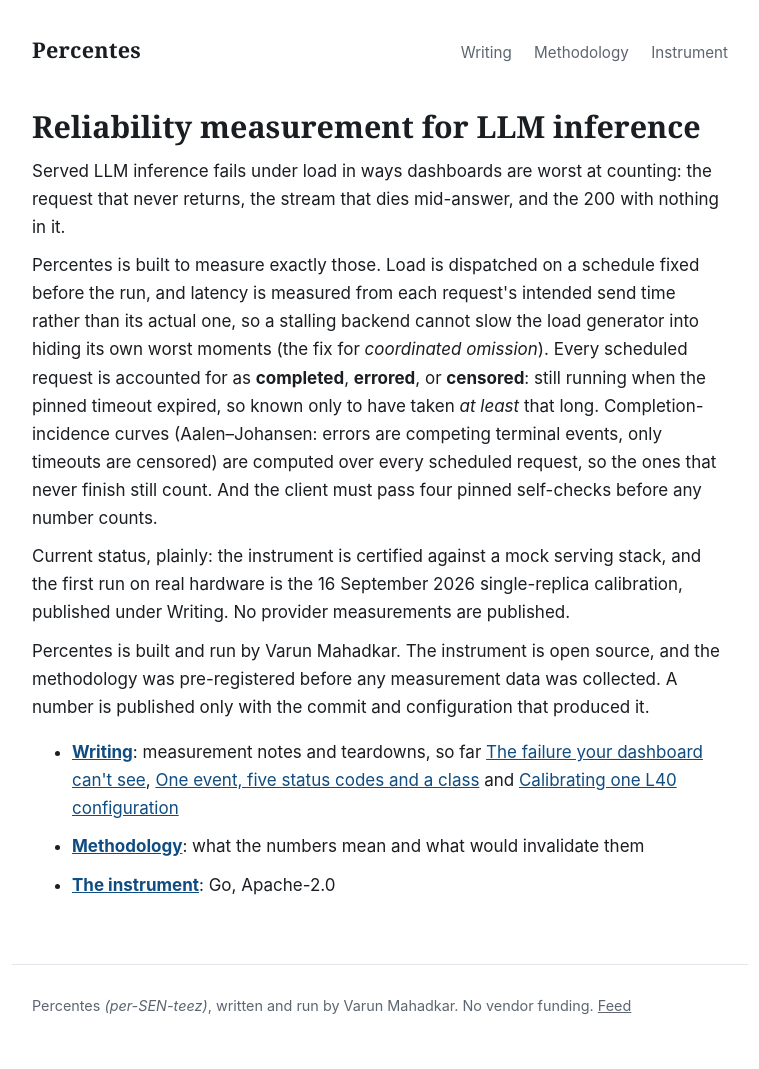
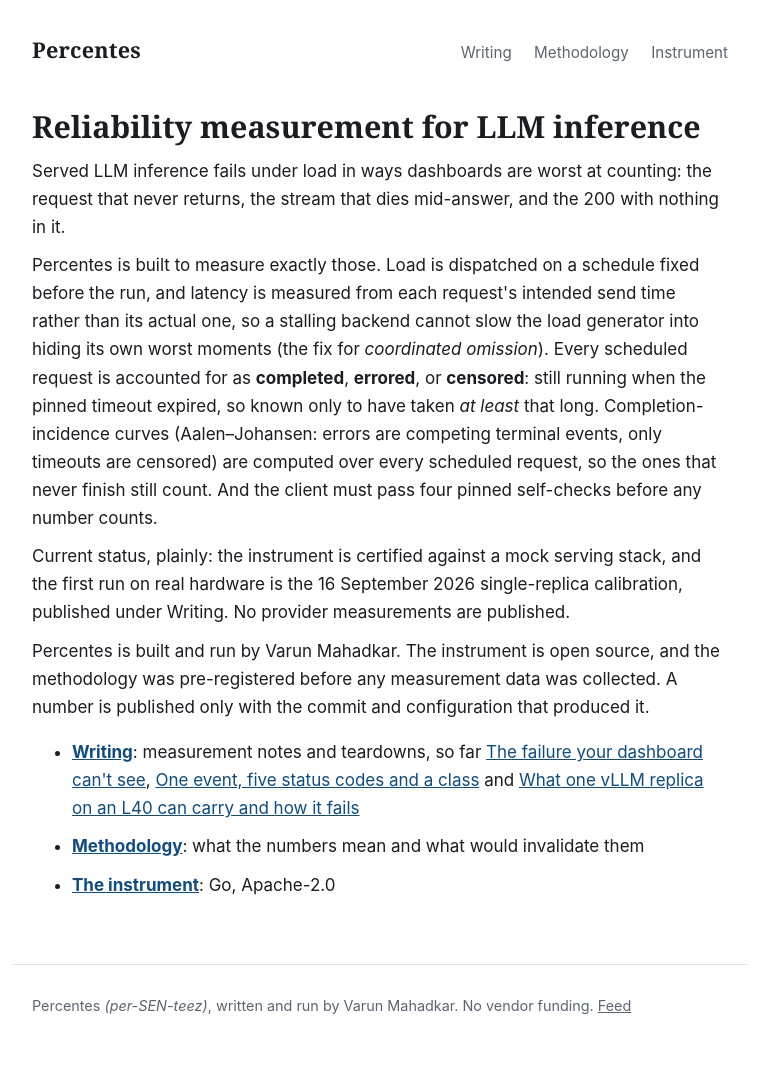
Before and after one commit to percentes/percentes.github.io, a Jekyll site: the page built from index.md, in a window 1280 px wide. Shown: the whole page, without its empty margins (260-1019 px from the left). Built offline with Jekyll 4.4.1, drawn with Linux system fonts in a browser that asks for light colours; our own code applies the rules of GitHub Pages for plain Markdown files.

```diff
--- a/index.md
+++ b/index.md
@@ -31,6 +31,6 @@ source, and the methodology was pre-registered before any measurement
 data was collected. A number is published only with the commit and
 configuration that produced it.
 
-- **[Writing](/writing/)**: measurement notes and teardowns, so far [The failure your dashboard can't see](/writing/2026/the-failure-your-dashboard-cannot-see/), [One event, five status codes and a class](/writing/2026/one-event-five-status-codes-and-a-class/) and [Calibrating one L40 configuration](/writing/2026/calibrating-one-l40-configuration/)
+- **[Writing](/writing/)**: measurement notes and teardowns, so far [The failure your dashboard can't see](/writing/2026/the-failure-your-dashboard-cannot-see/), [One event, five status codes and a class](/writing/2026/one-event-five-status-codes-and-a-class/) and [What one vLLM replica on an L40 can carry and how it fails](/writing/2026/calibrating-one-l40-configuration/)
 - **[Methodology](/methodology/)**: what the numbers mean and what would invalidate them
 - **[The instrument](https://github.com/percentes/percentes)**: Go, Apache-2.0
```
Also changed, not shown: _posts/2026-09-25-calibrating-one-l40-configuration.md (+1 -1 lines).
